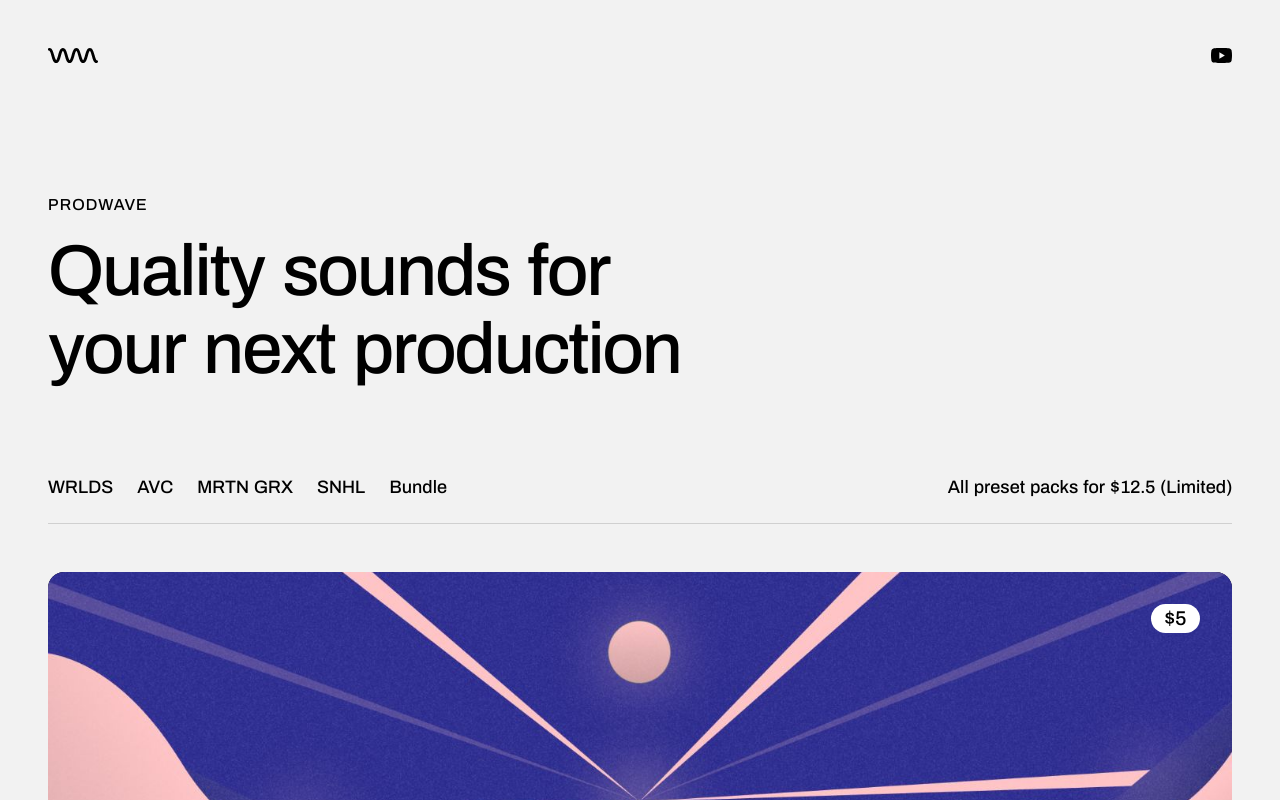
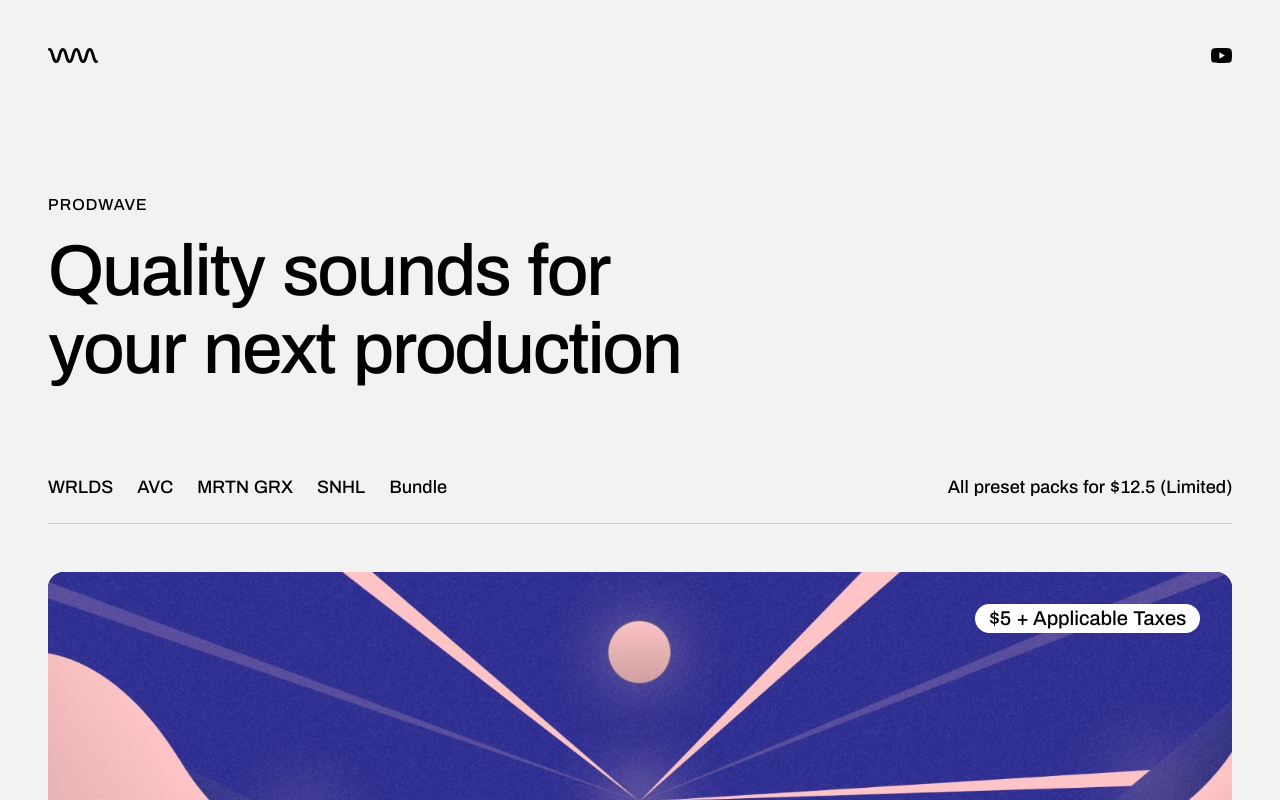
Before and after one commit to robingranqvist/prodwave.com, a Next.js app: page / in a window 1280 px wide. Shown: the top 800 px of the page. Built offline with nearby package versions, Linux system fonts and the light colour scheme.

Commit message:
updated taxes

```diff
--- a/components/ui/Tag.js
+++ b/components/ui/Tag.js
@@ -1,5 +1,5 @@
 import React from "react";
 
 export default function Tag({ text }) {
-  return <div className="tag">${text}</div>;
+  return <div className="tag">${text} + Applicable Taxes</div>;
 }
```
